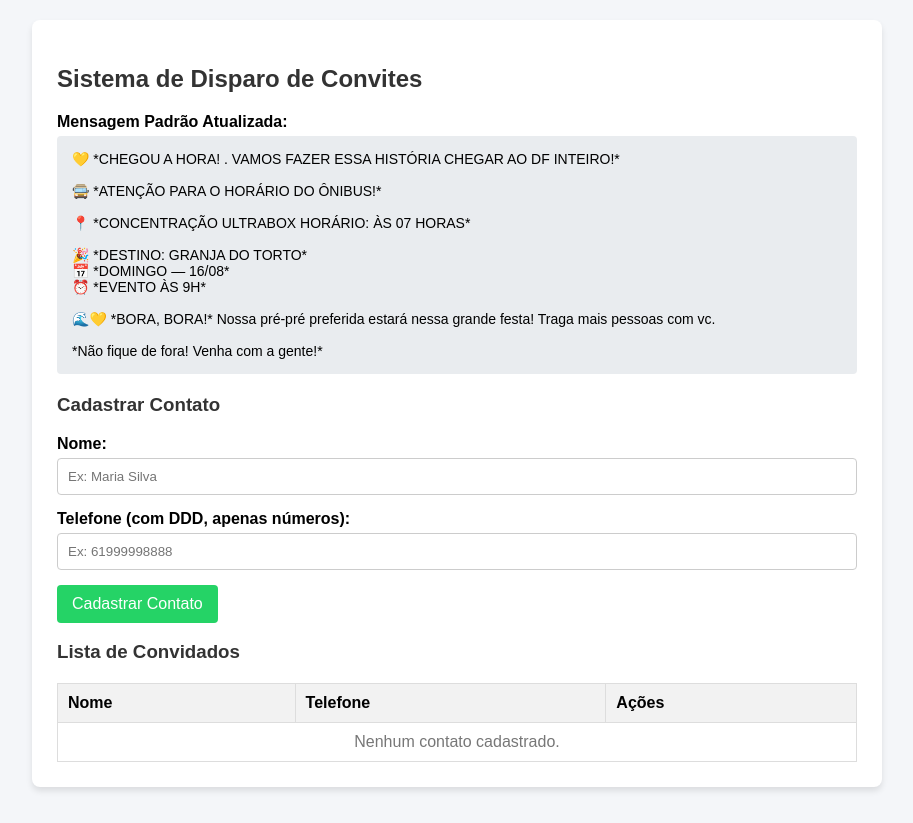
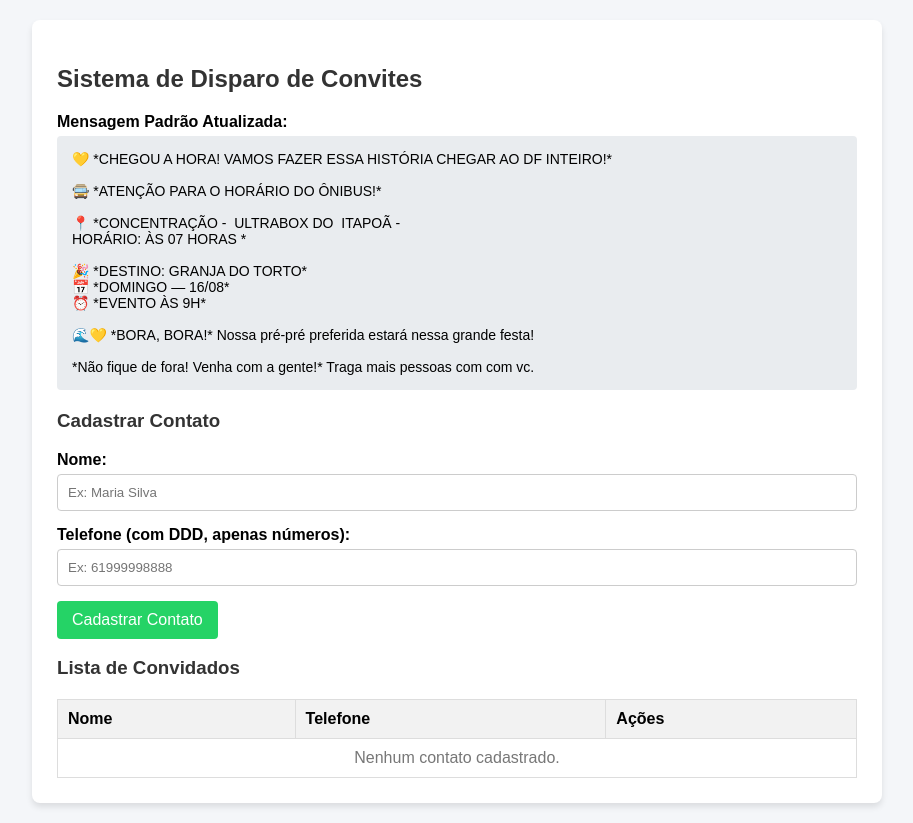
Before and after one commit to Maxinfor/Informacao, a plain HTML site: page index.html in a window 1280 px wide. Shown: the whole page, without its empty margins (183-1096 px from the left). Drawn offline with Linux system fonts and the light colour scheme.

Commit message:
Update invitation message and formatting in index.html

```diff
--- a/index.html
+++ b/index.html
@@ -28,19 +28,20 @@
 
     <div class="form-group">
         <label>Mensagem Padrão Atualizada:</label>
-        <div class="preview-box" id="mensagemPadrao">💛 *CHEGOU A HORA! . VAMOS FAZER ESSA HISTÓRIA CHEGAR AO DF INTEIRO!*
+        <div class="preview-box" id="mensagemPadrao">💛 *CHEGOU A HORA! VAMOS FAZER ESSA HISTÓRIA CHEGAR AO DF INTEIRO!*
 
 🚍 *ATENÇÃO PARA O HORÁRIO DO ÔNIBUS!*
 
-📍 *CONCENTRAÇÃO ULTRABOX HORÁRIO: ÀS 07 HORAS*
+📍 *CONCENTRAÇÃO -  ULTRABOX DO  ITAPOÃ -
+HORÁRIO: ÀS 07 HORAS *
 
 🎉 *DESTINO: GRANJA DO TORTO*
 📅 *DOMINGO — 16/08*
 ⏰ *EVENTO ÀS 9H*
 
-🌊💛 *BORA, BORA!* Nossa pré-pré preferida estará nessa grande festa! Traga mais pessoas com vc.
+🌊💛 *BORA, BORA!* Nossa pré-pré preferida estará nessa grande festa!
 
-*Não fique de fora! Venha com a gente!*</div>
+*Não fique de fora! Venha com a gente!* Traga mais pessoas com com vc.</div>
     </div>
 
     <h3>Cadastrar Contato</h3>
@@ -74,19 +75,20 @@
 <script>
     let contatos = JSON.parse(localStorage.getItem('lista_contatos')) || [];
 
-    const textoBase = `💛 *CHEGOU A HORA! . VAMOS FAZER ESSA HISTÓRIA CHEGAR AO DF INTEIRO!*
+    const textoBase = `💛 *CHEGOU A HORA! VAMOS FAZER ESSA HISTÓRIA CHEGAR AO DF INTEIRO!*
 
 🚍 *ATENÇÃO PARA O HORÁRIO DO ÔNIBUS!*
 
-📍 *CONCENTRAÇÃO ULTRABOX HORÁRIO: ÀS 07 HORAS*
+📍 *CONCENTRAÇÃO -  ULTRABOX DO  ITAPOÃ -
+HORÁRIO: ÀS 07 HORAS *
 
 🎉 *DESTINO: GRANJA DO TORTO*
 📅 *DOMINGO — 16/08*
 ⏰ *EVENTO ÀS 9H*
 
-🌊💛 *BORA, BORA!* Nossa pré-pré preferida estará nessa grande festa! Traga mais pessoas com vc.
+🌊💛 *BORA, BORA!* Nossa pré-pré preferida estará nessa grande festa!
 
-*Não fique de fora! Venha com a gente!*`;
+*Não fique de fora! Venha com a gente!* Traga mais pessoas com com vc.`;
 
     document.getElementById('formContato').addEventListener('submit', function(e) {
         e.preventDefault();
```
